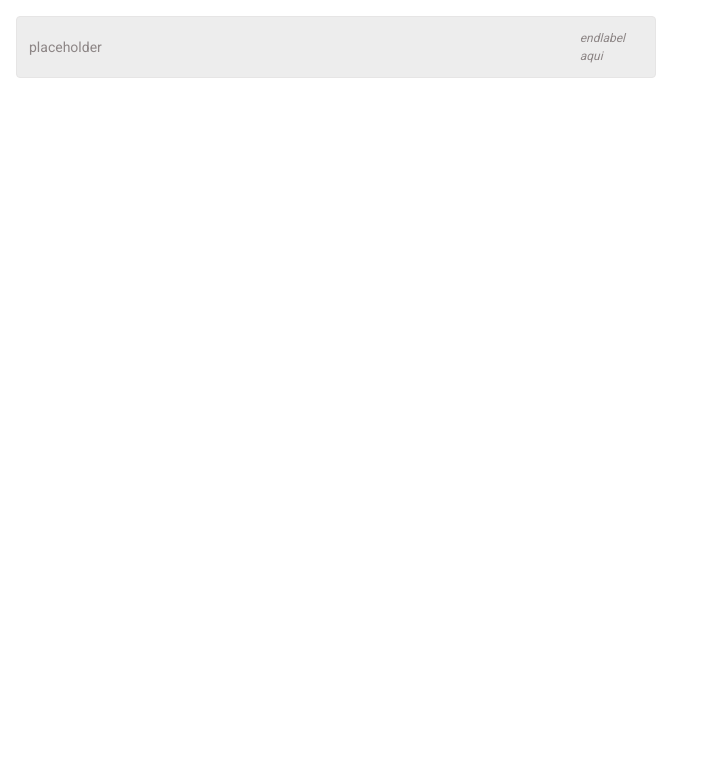
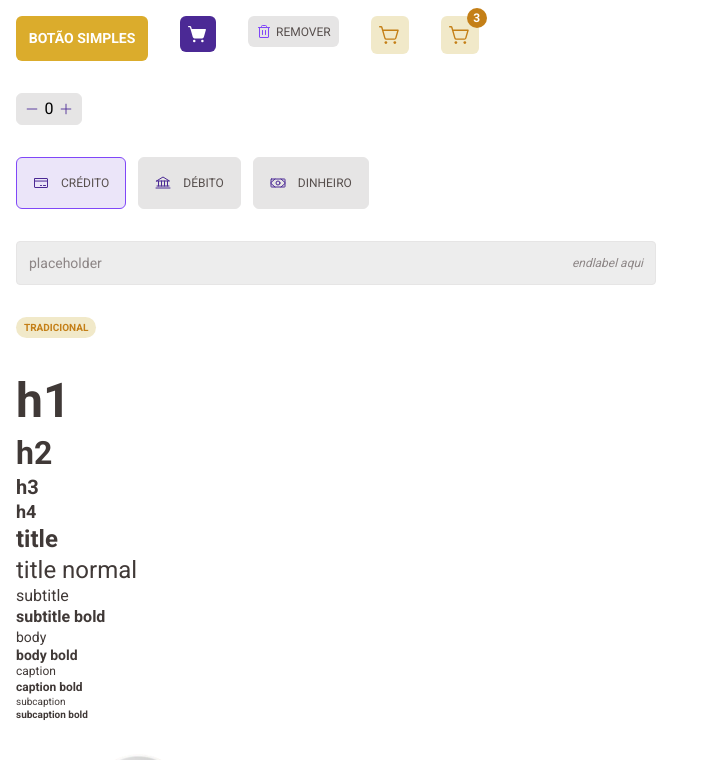
Before and after one commit to alex-britto/PDCoffe, a React (Vite) app: page / in a window 1280 px wide. Shown: the top 760 px of the page, without its empty margins (0-703 px from the left). Built offline with nearby package versions, Linux system fonts and the light colour scheme.

Commit message:
adjustments at textfield

```diff
--- a/src/App.tsx
+++ b/src/App.tsx
@@ -16,7 +16,7 @@ import {
 function App() {
   return (
      <ThemeProvider theme={defaultTheme}>
-        {/* <Container>
+        <Container>
           <ButtonsExample />
         </Container>
         <Container>
@@ -24,11 +24,11 @@ function App() {
         </Container>
         <Container>
           <SelectInputExample />
-          </Container> */}
+          </Container>
           <Container>
             <TextFieldExample />
           </Container>
-          {/* <Container>
+          <Container>
             <StatusExample />
           </Container>
           <Container>
@@ -39,7 +39,7 @@ function App() {
           </Container>
           <Container>
             <CartItemExample />
-          </Container> */}
+          </Container>
      </ThemeProvider>
   )
 }
--- a/src/components/Examples/StatusExample.tsx
+++ b/src/components/Examples/StatusExample.tsx
@@ -4,7 +4,7 @@ import { Status } from "../Status"
 const StatusExample = () => {
     const theme = useTheme()
     return (
-        <Status bgColor={theme.colors.yellow.light} color={theme.colors.yellow.dark} text="Tradicional" containerProps={{ className: "m-4" }} />
+        <Status text="Tradicional" containerProps={{ className: "m-4" }} />
     )
 }
 
--- a/src/components/Examples/TextFieldExample.tsx
+++ b/src/components/Examples/TextFieldExample.tsx
@@ -4,7 +4,6 @@ import { useState } from "react"
 const TextFieldExample = () => {
     const [inputValue, setInputValue] = useState("")
 
-    console.log(inputValue)
     return (
         <TextField
             placeholder="placeholder"
--- a/src/components/Status/Status.tsx
+++ b/src/components/Status/Status.tsx
@@ -2,8 +2,8 @@ import { HTMLAttributes } from "react";
 import styled, { css } from "styled-components";
 
 export interface StatusProps extends HTMLAttributes<HTMLDivElement> {
-    color: string;
-    bgColor: string;
+    color?: string;
+    bgColor?: string;
     text: string;
     containerProps?: HTMLAttributes<HTMLDivElement>;
 }
@@ -16,8 +16,8 @@ const Status = ({ color, bgColor, text, containerProps }: StatusProps) => {
     )
 }
 
-const Container = styled.div<{ color: string, bgColor: string }>`
-    ${({ bgColor, color }) => css`
+const Container = styled.div<{ color?: string, bgColor?: string }>`
+    ${({ bgColor, color, theme }) => css`
         display: flex;
         justify-content: center;
         align-items: center;
@@ -35,8 +35,8 @@ const Container = styled.div<{ color: string, bgColor: string }>`
         line-height: 130%;
         text-transform: uppercase;
 
-        background-color: ${bgColor};
-        color: ${color};
+        background-color: ${bgColor ?? theme.colors.yellow.light};
+        color: ${color ?? theme.colors.yellow.dark};
     `}
 `
 
--- a/src/components/TextField/TextField.tsx
+++ b/src/components/TextField/TextField.tsx
@@ -9,6 +9,7 @@ interface TextFieldProps extends InputHTMLAttributes<HTMLInputElement> {
 const TextField = ({
     endLabel,
     containerProps,
+    value,
     onChange,
     ...rest
 }: TextFieldProps) => {
@@ -41,6 +42,10 @@ const Container = styled.div`
 
         :focus-within {
             border: 1px solid ${theme.colors.yellow.dark};
+
+            span {
+                display: none;
+            }
         }
 
         input {
@@ -56,11 +61,13 @@ const Container = styled.div`
 
           span {
             width: fit-content;
+            white-space: nowrap;
             color: ${theme.colors.base.label};
 
             font-style: italic;
             font-size: 12px;
           }
+        }
 `}
 
 `
```
